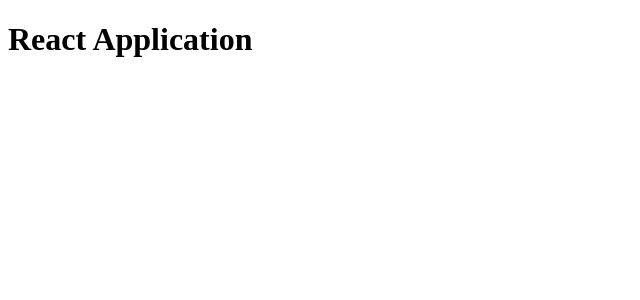
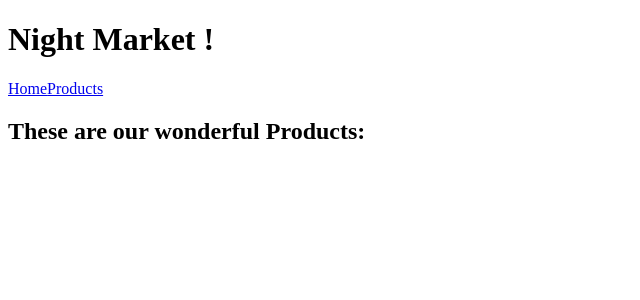
Before and after one commit to MrDanielBennett/night-market, a React app: page /#/products in a window 1280 px wide. Shown: the top 300 px of the page, without its empty margins (0-640 px from the left). Built offline with nearby package versions, Linux system fonts and the light colour scheme.

Commit message:
add routes

```diff
--- a/package.json
+++ b/package.json
@@ -13,7 +13,8 @@
   "license": "ISC",
   "dependencies": {
     "react": "^16.8.1",
-    "react-dom": "^16.8.1"
+    "react-dom": "^16.8.1",
+    "react-router-dom": "^4.3.1"
   },
   "devDependencies": {
     "@babel/core": "^7.2.2",
--- a/public/index.html
+++ b/public/index.html
@@ -1,7 +1,7 @@
 <!DOCTYPE html>
 <html>
   <head>
-    <title>React Application</title>
+    <title>Night Market</title>
   </head>
   <body>
     <div id="app"></div>
--- a/src/components/App.jsx
+++ b/src/components/App.jsx
@@ -1,9 +1,20 @@
 import React from 'react';
+import Header from './Header';
+import {Switch, Route, Redirect} from 'react-router-dom';
+import Home from './Home';
+import Products from './Products';
+import ErrorPage from './ErrorPage';
 
 function App() {
   return (
     <div>
-      <h1>React Application</h1>
+      <Header/>
+      <Switch>
+        <Redirect from='/hello' to='/products'/>
+        <Route exact path='/' component={Home} />
+        <Route path='/products' component={Products} />
+        <Route component={ErrorPage} />
+      </Switch>
     </div>
   );
 }
--- /dev/null
+++ b/src/components/ErrorPage.jsx
@@ -0,0 +1,11 @@
+import React from 'react';
+
+function ErrorPage (){
+  return(
+    <div>
+      <h2>You are bad!!!!</h2>
+    </div>
+  );
+}
+
+export default ErrorPage ;
--- /dev/null
+++ b/src/components/Header.jsx
@@ -0,0 +1,14 @@
+import React from 'react';
+import { Link } from 'react-router-dom';
+
+function Header(){
+  return(
+    <div>
+      <h1>Night Market !</h1>
+      <Link to='/'>Home</Link>
+      <Link to='/products'>Products</Link>
+    </div>
+  );
+}
+
+export default Header;
--- /dev/null
+++ b/src/components/Home.jsx
@@ -0,0 +1,11 @@
+import React from 'react';
+
+function Home(){
+  return(
+    <div>
+      <h2>Welcome to the Night Market</h2>
+    </div>
+  );
+}
+
+export default Home;
--- /dev/null
+++ b/src/components/Products.jsx
@@ -0,0 +1,12 @@
+import React from 'react';
+
+function Products(){
+  return(
+    <div>
+      <h2>These are our wonderful Products: </h2>
+
+    </div>
+  );
+}
+
+export default Products;
--- a/src/index.jsx
+++ b/src/index.jsx
@@ -1,9 +1,14 @@
 import React from 'react';
 import ReactDOM from 'react-dom';
 import App from './components/App';
+import { HashRouter } from 'react-router-dom';
 
 ReactDOM.render(
-  <App/>,
+  <div>
+    <HashRouter>
+      <App/>
+    </HashRouter>
+  </div>,
   document.getElementById('app')
 );
 
```
Also changed, not shown: 1 other file (tests, documents, lock files or other folders).
